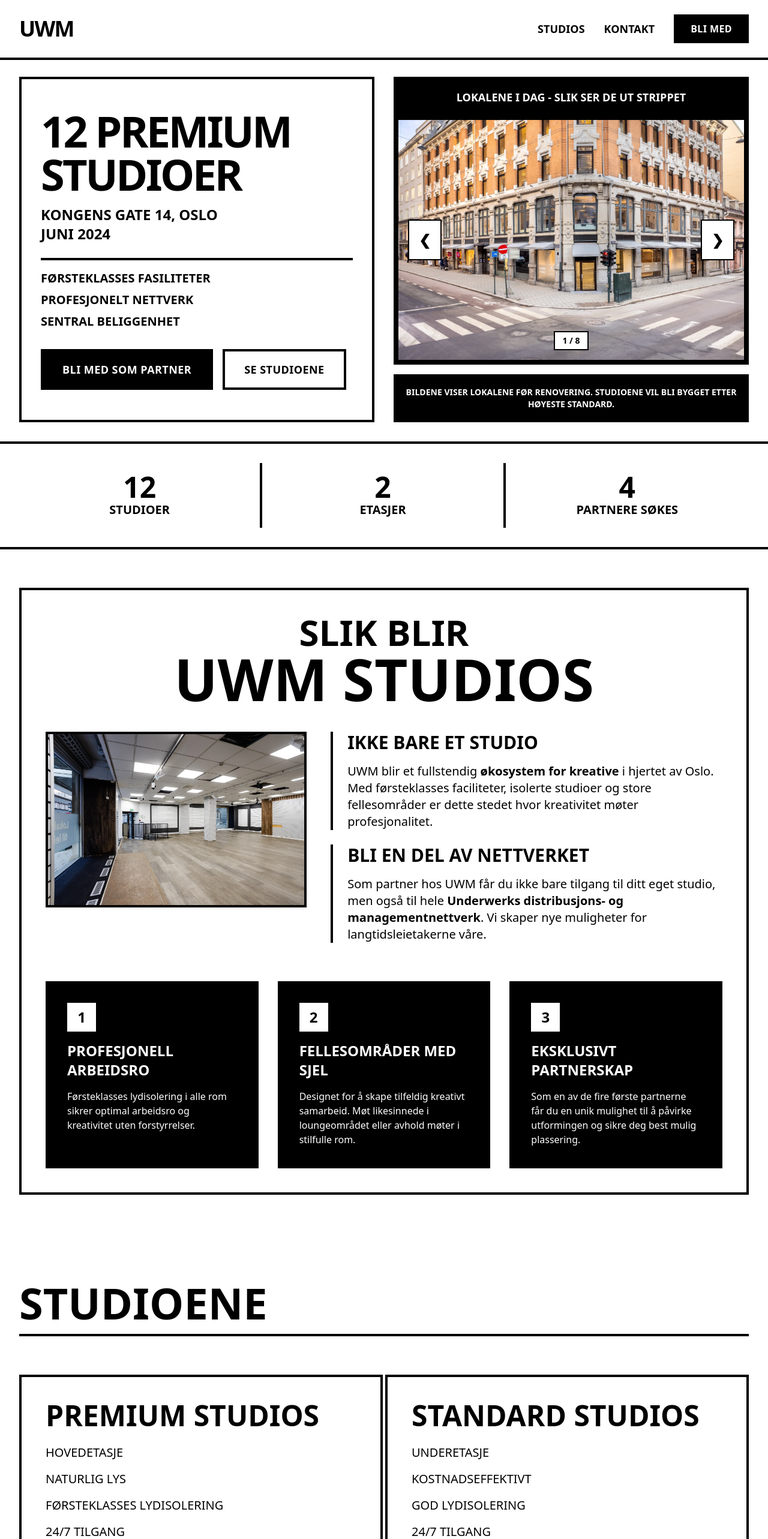
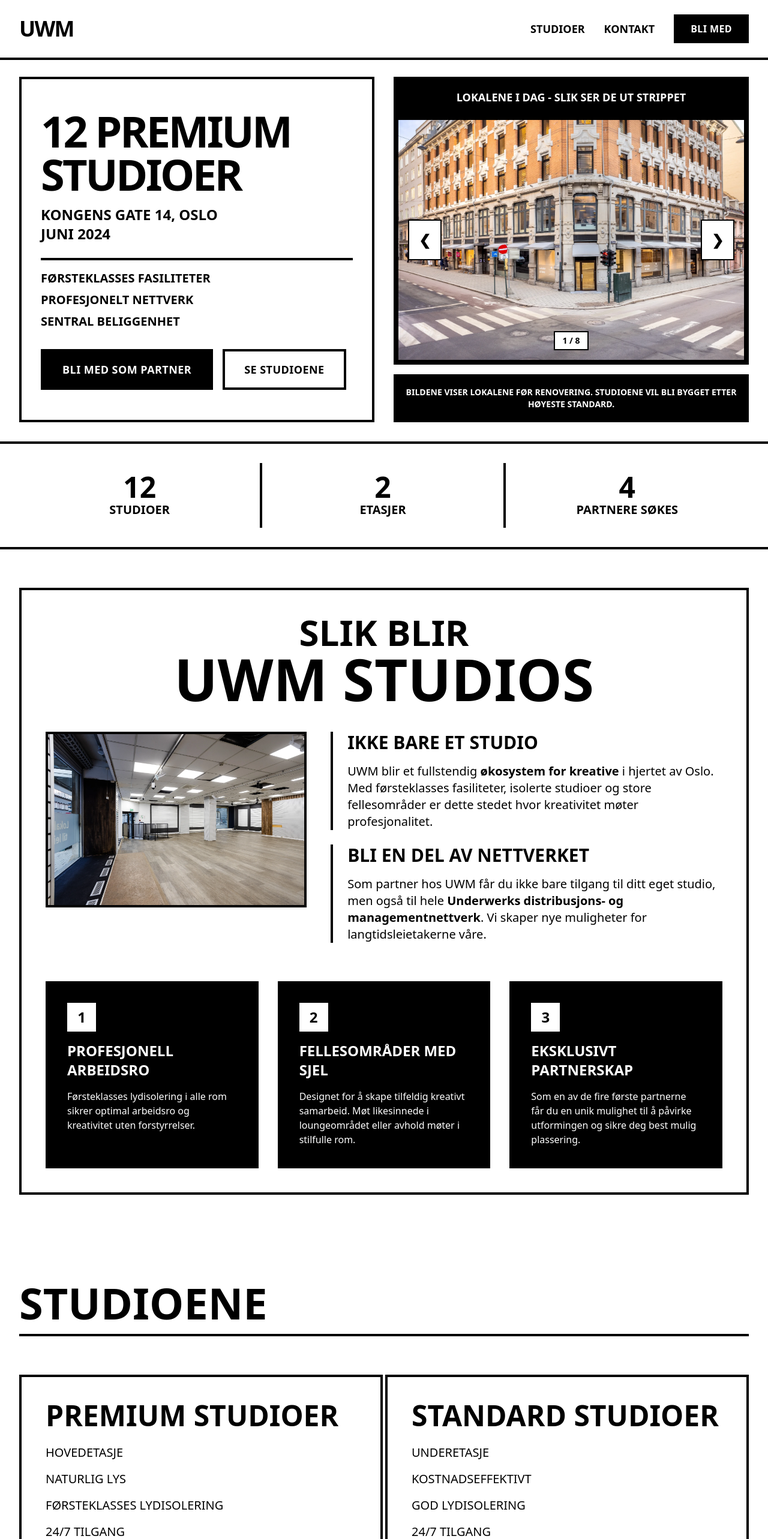
Before and after one commit to JohannesBin/uw-funnel, a Nuxt app: page / in a window 1280 px wide. Shown: the top 2566 px of the page at 60% size. Built offline with nearby package versions, Linux system fonts and the light colour scheme.

Commit message:
Rette skrivefeil: faciliteter til fasiliteter og endre Studios til Studioer

```diff
--- a/components/Navbar.vue
+++ b/components/Navbar.vue
@@ -6,7 +6,7 @@
           <a href="/" class="text-4xl font-black tracking-tighter uppercase">UWM</a>
 
           <nav class="hidden md:flex space-x-8 items-center">
-            <a href="#studios" class="text-lg font-bold uppercase hover:text-gray-600 transition-colors">Studios</a>
+            <a href="#studios" class="text-lg font-bold uppercase hover:text-gray-600 transition-colors">Studioer</a>
             <a href="#contact" class="text-lg font-bold uppercase hover:text-gray-600 transition-colors">Kontakt</a>
             <a href="#contact" class="btn btn-primary py-2 px-6">BLI MED</a>
           </nav>
@@ -25,7 +25,7 @@
     <div v-if="mobileMenuOpen" class="md:hidden border-b-4 border-black bg-white">
       <div class="container py-4">
         <nav class="flex flex-col space-y-4">
-          <a href="#studios" @click="mobileMenuOpen = false" class="text-lg font-bold uppercase hover:text-gray-600 py-2">Studios</a>
+          <a href="#studios" @click="mobileMenuOpen = false" class="text-lg font-bold uppercase hover:text-gray-600 py-2">Studioer</a>
           <a href="#contact" @click="mobileMenuOpen = false" class="text-lg font-bold uppercase hover:text-gray-600 py-2">Kontakt</a>
           <a href="#contact" @click="mobileMenuOpen = false" class="btn btn-primary py-2 justify-center">BLI MED</a>
         </nav>
--- a/components/Studios.vue
+++ b/components/Studios.vue
@@ -5,7 +5,7 @@
 
       <div class="grid-brutalist grid-cols-1 md:grid-cols-2 gap-0 md:gap-1 mb-20">
         <div class="p-10 border-brutalist bg-white">
-          <h3 class="text-4xl md:text-5xl mb-6">PREMIUM STUDIOS</h3>
+          <h3 class="text-4xl md:text-5xl mb-6">PREMIUM STUDIOER</h3>
           <div class="space-y-4 text-xl mb-8">
             <p class="uppercase">HOVEDETASJE</p>
             <p class="uppercase">NATURLIG LYS</p>
@@ -16,7 +16,7 @@
         </div>
 
         <div class="p-10 border-brutalist bg-white">
-          <h3 class="text-4xl md:text-5xl mb-6">STANDARD STUDIOS</h3>
+          <h3 class="text-4xl md:text-5xl mb-6">STANDARD STUDIOER</h3>
           <div class="space-y-4 text-xl mb-8">
             <p class="uppercase">UNDERETASJE</p>
             <p class="uppercase">KOSTNADSEFFEKTIVT</p>
--- a/components/StudiosVision.vue
+++ b/components/StudiosVision.vue
@@ -9,7 +9,7 @@
 
         <div class="flex flex-col md:flex-row gap-10 justify-between mb-16">
           <div class="md:w-2/5">
-            <img src="/bilder/715_2fe7a99f-26f1-45f5-8728-8514bb6a5cb0.jpg.webp" alt="UWM Studios" class="w-full h-auto border-brutalist">
+            <img src="/bilder/715_2fe7a99f-26f1-45f5-8728-8514bb6a5cb0.jpg.webp" alt="UWM Studioer" class="w-full h-auto border-brutalist">
           </div>
 
           <div class="md:w-3/5 space-y-6">
@@ -17,7 +17,7 @@
               <h3 class="text-3xl font-black mb-4">IKKE BARE ET STUDIO</h3>
               <p class="text-xl">
                 UWM blir et fullstendig <span class="font-bold">økosystem for kreative</span> i hjertet av Oslo.
-                Med førsteklasses faciliteter, isolerte studioer og store fellesområder er dette stedet hvor
+                Med førsteklasses fasiliteter, isolerte studioer og store fellesområder er dette stedet hvor
                 kreativitet møter profesjonalitet.
               </p>
             </div>
--- a/nuxt.config.ts
+++ b/nuxt.config.ts
@@ -22,7 +22,7 @@ export default defineNuxtConfig({
       meta: [
         { charset: 'utf-8' },
         { name: 'viewport', content: 'width=device-width, initial-scale=1' },
-        { name: 'description', content: 'UWM Studios - 12 Premium Studioer i hjertet av Oslo. Kongens gate 14.' },
+        { name: 'description', content: 'UWM Studioer - 12 Premium Studioer i hjertet av Oslo. Kongens gate 14.' },
         { name: 'theme-color', content: '#000000' }
       ],
       link: [
```
